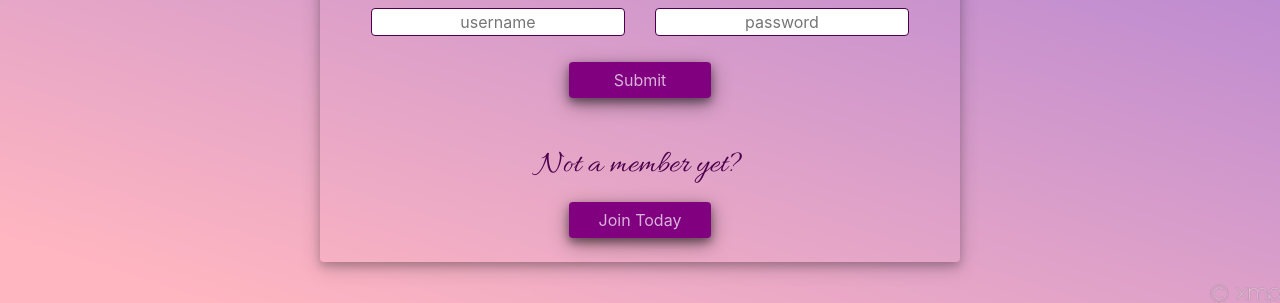
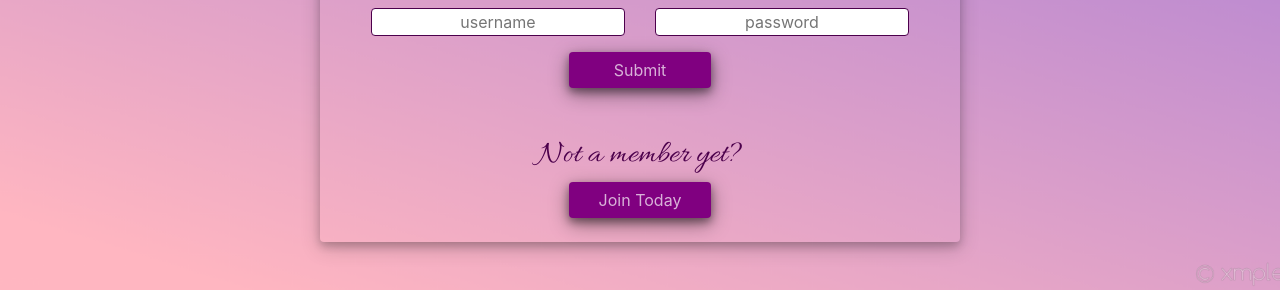
Before and after one commit to krcook1980/herokuIssue, a React (Create React App) app in the folder client/: page / in a window 1280 px wide. Shown: the part 501-804 px from the top of the page. Built offline with nearby package versions, Linux system fonts and the light colour scheme; a web font is replaced by a local one; what react-animations would draw is missing.

Commit message:
remove button margin to fix chat text send alignment

```diff
--- a/client/src/pages/style.css
+++ b/client/src/pages/style.css
@@ -1,8 +1,4 @@
 @import url('https://fonts.googleapis.com/css2?family=Charmonman:wght@700&display=swap');
-.btn {
-  margin-top: 10px;
-
-}
 
 body {
   background: url(../assets/background4.png);
```
